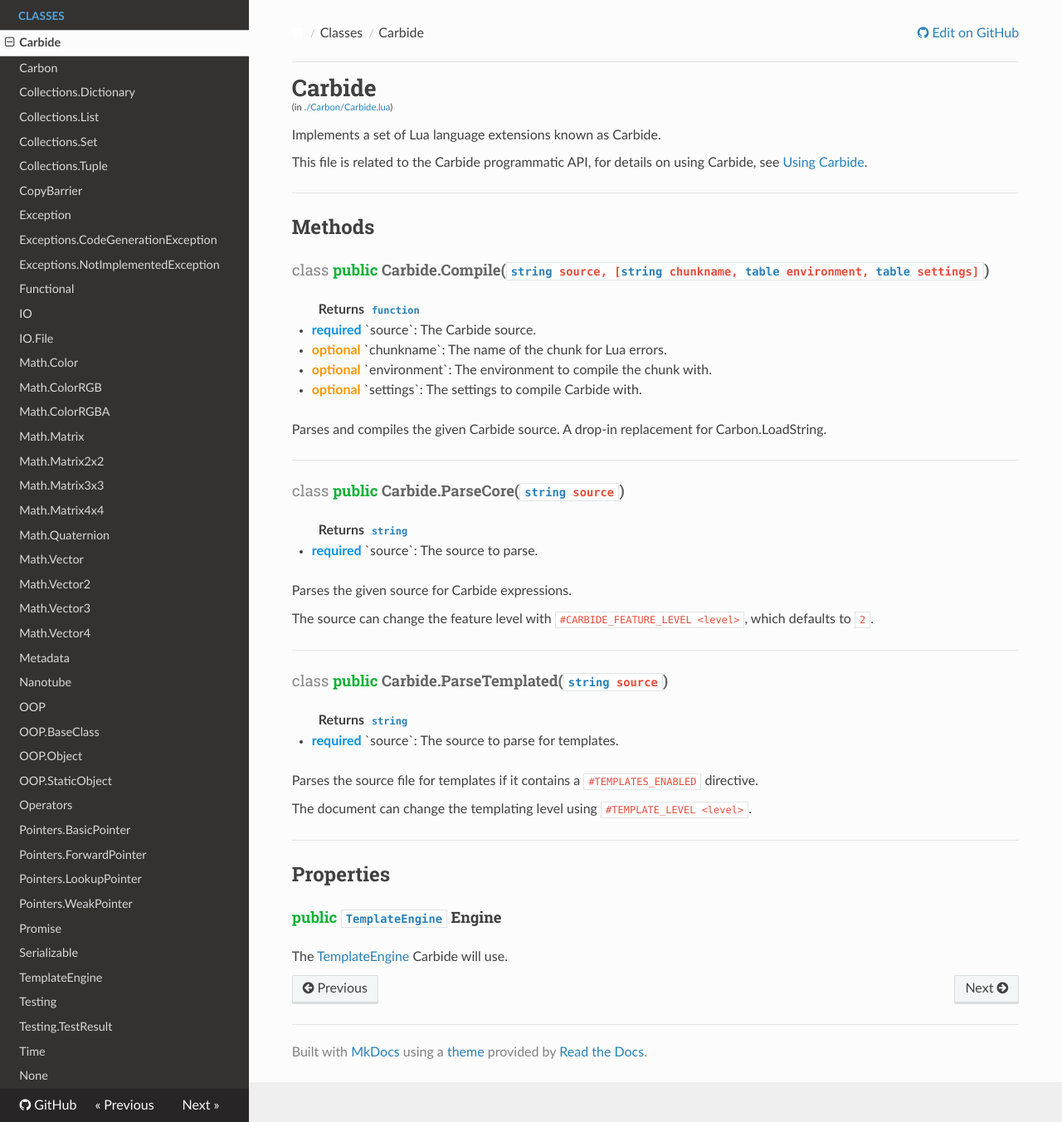
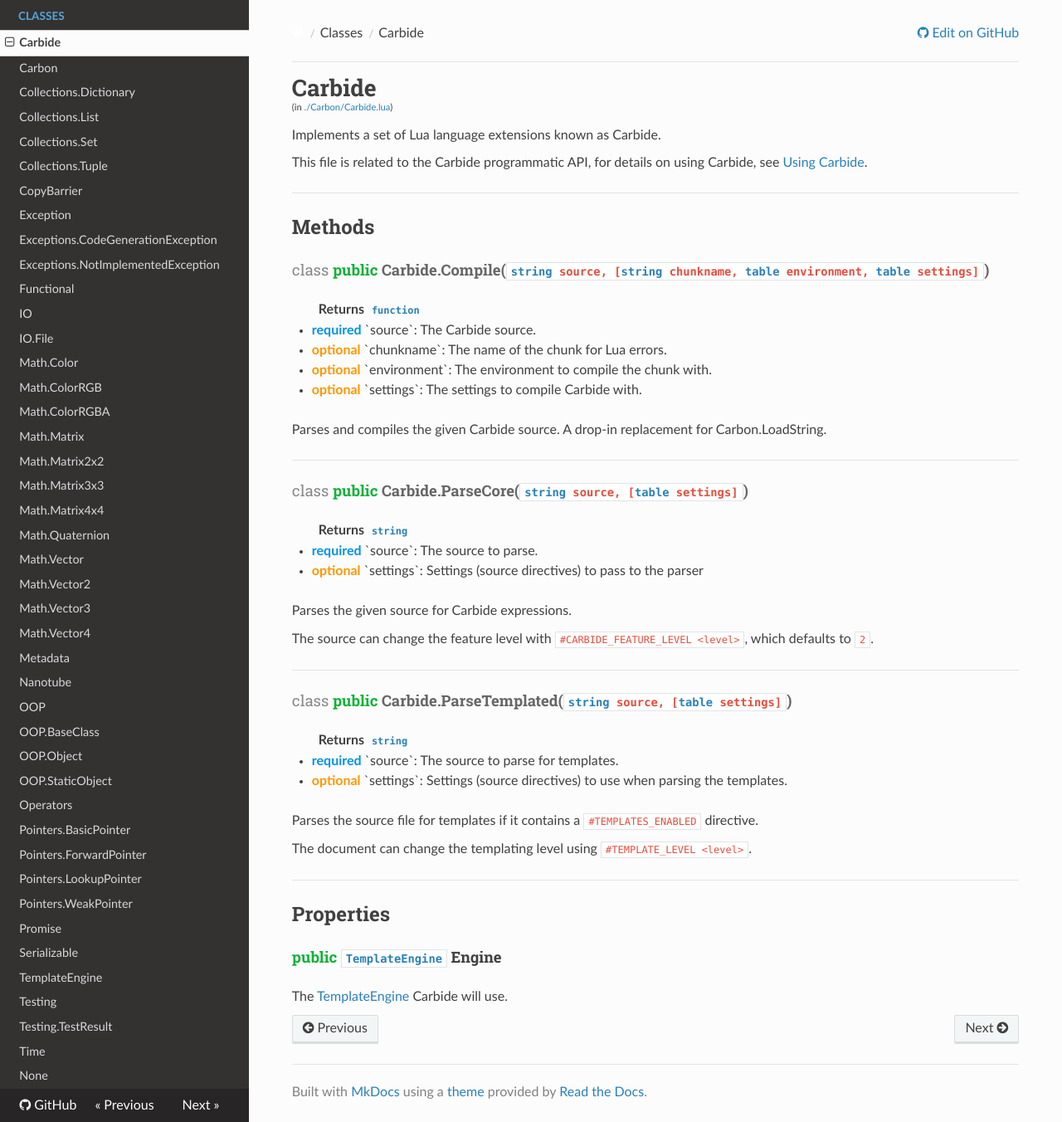
Before and after one commit to lua-carbon/carbon, an MkDocs documentation site: the page built from docs/Classes/Carbide.md, in a window 1280 px wide and 1352 px high. Shown: the whole window at 83% size. Built offline with MkDocs 1.6.1, drawn with Linux system fonts in a browser that asks for light colours; nearby versions of some CDN libraries; old or Windows-style settings are respelled for this version of MkDocs.

Commit message:
Update Carbide docs

```diff
--- a/docs/Classes/Carbide.md
+++ b/docs/Classes/Carbide.md
@@ -20,20 +20,22 @@
 
 Parses and compiles the given Carbide source. A drop-in replacement for Carbon.LoadString.
 <hr/>
-<h4 class="method-name"><span class="doc-scope doc-class">class</span> <span class="doc-visibility doc-public">public</span> Carbide.ParseCore(<code><a href="Types#string">string</a> source</code>)</h4>
+<h4 class="method-name"><span class="doc-scope doc-class">class</span> <span class="doc-visibility doc-public">public</span> Carbide.ParseCore(<code><a href="Types#string">string</a> source, [<a href="Types#table">table</a> settings]</code>)</h4>
 <p class="method-returns bold">Returns <code><a href="Types#string">string</a></code></p>
 <ul class="doc-arg-list">
 <li><span class="doc-arg-level doc-required">required</span>  `source`: The source to parse.</li>
+<li><span class="doc-arg-level doc-optional">optional</span>  `settings`: Settings (source directives) to pass to the parser</li>
 </ul>
 
 Parses the given source for Carbide expressions.
 
 The source can change the feature level with <code>#CARBIDE_FEATURE_LEVEL &lt;level&gt;</code>, which defaults to `2`.
 <hr/>
-<h4 class="method-name"><span class="doc-scope doc-class">class</span> <span class="doc-visibility doc-public">public</span> Carbide.ParseTemplated(<code><a href="Types#string">string</a> source</code>)</h4>
+<h4 class="method-name"><span class="doc-scope doc-class">class</span> <span class="doc-visibility doc-public">public</span> Carbide.ParseTemplated(<code><a href="Types#string">string</a> source, [<a href="Types#table">table</a> settings]</code>)</h4>
 <p class="method-returns bold">Returns <code><a href="Types#string">string</a></code></p>
 <ul class="doc-arg-list">
 <li><span class="doc-arg-level doc-required">required</span>  `source`: The source to parse for templates.</li>
+<li><span class="doc-arg-level doc-optional">optional</span>  `settings`: Settings (source directives) to use when parsing the templates.</li>
 </ul>
 
 Parses the source file for templates if it contains a <code>#TEMPLATES_ENABLED</code> directive.
```
Also changed, not shown: docs/Using_Carbide.md (+2 -0 lines), 1 other file.
